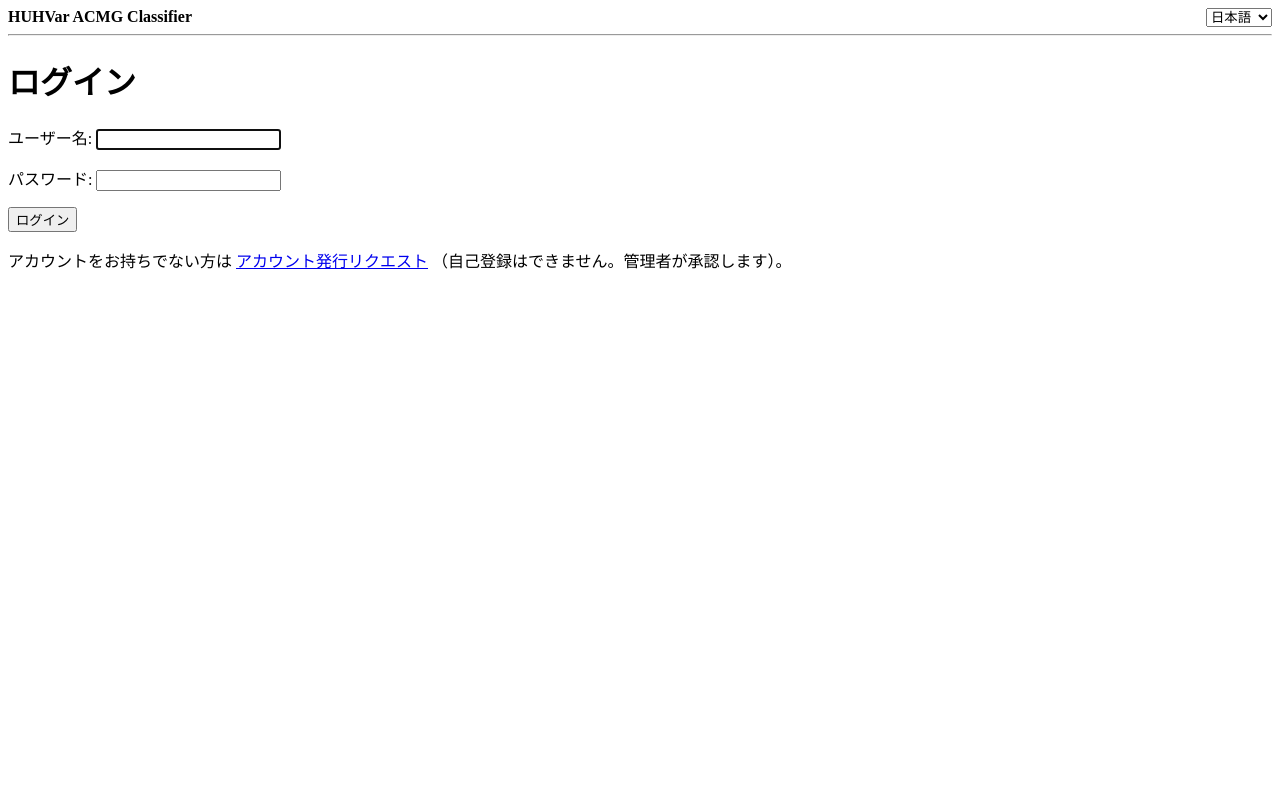
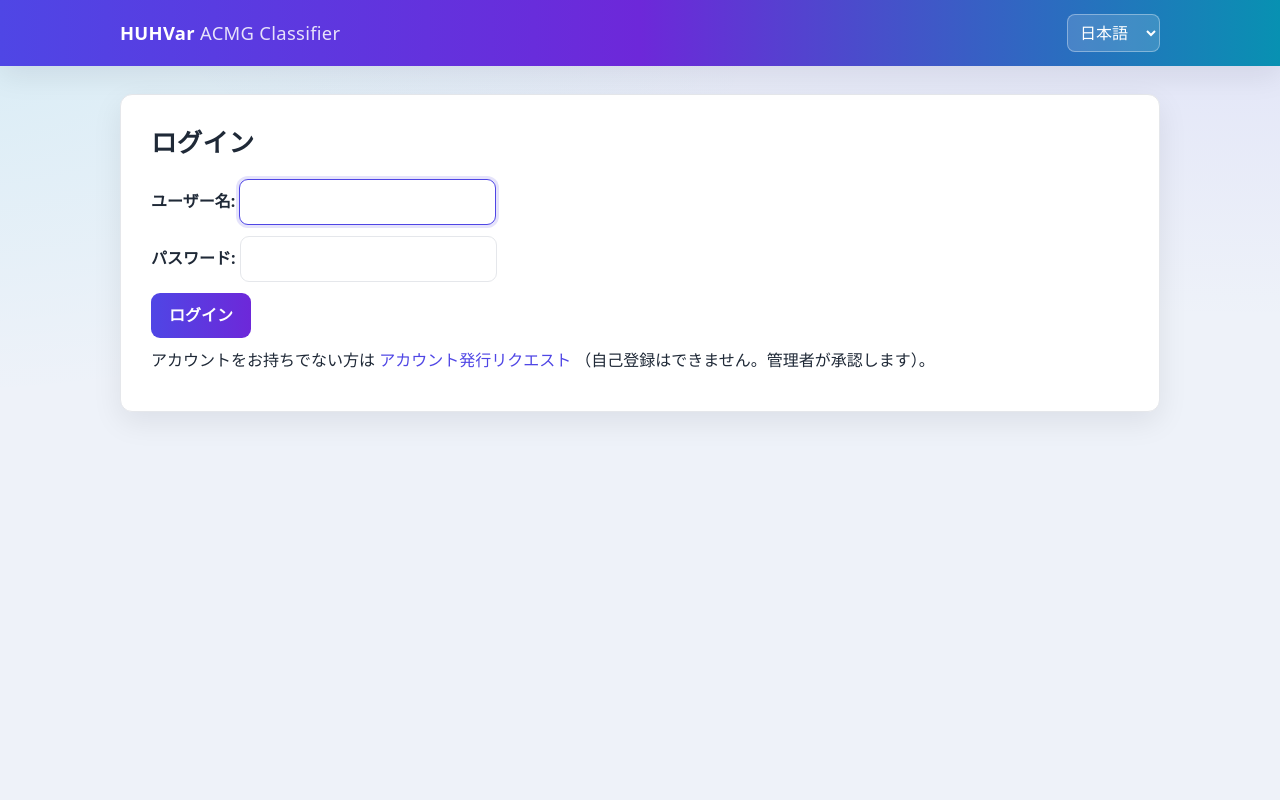
Before and after one commit to hnakahara/HUVar_app, a Django app: page /accounts/login/?next=/batch/jobs/ in a window 1280 px wide. Run offline with Django 4.2, Linux system fonts and the light colour scheme; parts of the project's set-up code (start-up, migrations or seed data) failed here and were passed over.

Commit message:
feat: modern UI (self-hosted CSS, topbar + card layout)
Add static/css/app.css (gradient topbar, card layout, styled tables/forms/buttons), STATICFILES_DIRS, and restructure base.html. Element-level CSS so all pages restyle without per-template edits. CSP-friendly (self-hosted).

```diff
--- a/config/settings/base.py
+++ b/config/settings/base.py
@@ -116,6 +116,8 @@ LOCALE_PATHS = [BASE_DIR / "locale"]
 
 STATIC_URL = "/acmg/static/"
 STATIC_ROOT = "/static"
+# プロジェクト同梱の静的ファイル（自前 CSS 等）を collectstatic 対象にする
+STATICFILES_DIRS = [BASE_DIR / "static"]
 
 # アップロード VCF / 生成 TSV の保存先（認証付きビューで配信。/media は公開しない）
 MEDIA_ROOT = BASE_DIR / "media"
--- /dev/null
+++ b/static/css/app.css
@@ -0,0 +1,165 @@
+:root {
+  --bg: #eef2f9;
+  --card: #ffffff;
+  --text: #1f2937;
+  --muted: #6b7280;
+  --accent: #4f46e5;
+  --accent-2: #06b6d4;
+  --danger: #dc2626;
+  --warn: #b45309;
+  --ok: #047857;
+  --border: #e5e7eb;
+  --radius: 12px;
+  --shadow: 0 10px 30px rgba(2, 6, 23, .08);
+}
+
+* { box-sizing: border-box; }
+
+body {
+  margin: 0;
+  font-family: system-ui, -apple-system, "Segoe UI", Roboto, "Helvetica Neue",
+    "Hiragino Kaku Gothic ProN", "Noto Sans JP", Meiryo, sans-serif;
+  color: var(--text);
+  background:
+    radial-gradient(1200px 400px at 100% -10%, rgba(79, 70, 229, .10), transparent),
+    radial-gradient(900px 400px at -10% 0%, rgba(6, 182, 212, .10), transparent),
+    var(--bg);
+  line-height: 1.6;
+  min-height: 100vh;
+}
+
+/* ---- Top bar ---- */
+.topbar {
+  background: linear-gradient(90deg, #4f46e5 0%, #6d28d9 50%, #0891b2 100%);
+  color: #fff;
+  box-shadow: var(--shadow);
+  position: sticky;
+  top: 0;
+  z-index: 10;
+}
+.topbar-inner {
+  max-width: 1080px;
+  margin: 0 auto;
+  padding: 14px 20px;
+  display: flex;
+  align-items: center;
+  gap: 16px;
+}
+.brand {
+  font-weight: 800;
+  font-size: 1.15rem;
+  letter-spacing: .3px;
+  color: #fff;
+  text-decoration: none;
+}
+.brand span { font-weight: 500; opacity: .85; }
+.topnav { margin-left: auto; display: flex; align-items: center; gap: 12px; }
+.topnav .user { font-size: .9rem; opacity: .9; }
+.topnav select {
+  background: rgba(255, 255, 255, .15);
+  color: #fff;
+  border: 1px solid rgba(255, 255, 255, .35);
+  border-radius: 8px;
+  padding: 6px 8px;
+}
+.topnav select option { color: #111; }
+.btn-ghost {
+  color: #fff;
+  text-decoration: none;
+  border: 1px solid rgba(255, 255, 255, .5);
+  border-radius: 8px;
+  padding: 6px 12px;
+  font-size: .9rem;
+  transition: background .15s ease;
+}
+.btn-ghost:hover { background: rgba(255, 255, 255, .18); }
+
+/* ---- Layout ---- */
+.container { max-width: 1080px; margin: 28px auto; padding: 0 20px; }
+.card {
+  background: var(--card);
+  border: 1px solid var(--border);
+  border-radius: var(--radius);
+  box-shadow: var(--shadow);
+  padding: 28px 30px;
+}
+
+h1 { font-size: 1.6rem; margin: 0 0 .6em; letter-spacing: .2px; }
+h2 { font-size: 1.2rem; margin: 1.4em 0 .5em; padding-bottom: .3em; border-bottom: 2px solid var(--border); }
+h3 { font-size: 1.02rem; color: var(--muted); }
+p { margin: .6em 0; }
+a { color: var(--accent); text-decoration: none; }
+a:hover { text-decoration: underline; }
+code {
+  background: #f1f5f9; color: #0f172a; padding: 2px 6px;
+  border-radius: 6px; font-size: .9em;
+}
+
+/* ---- Forms ---- */
+form p { margin: .7em 0; }
+label { font-weight: 600; }
+input[type="text"], input[type="password"], input[type="email"],
+input[type="number"], textarea, select {
+  font: inherit;
+  padding: 9px 12px;
+  border: 1px solid var(--border);
+  border-radius: 9px;
+  background: #fff;
+  color: var(--text);
+  outline: none;
+  transition: border-color .15s, box-shadow .15s;
+}
+input:focus, textarea:focus, select:focus {
+  border-color: var(--accent);
+  box-shadow: 0 0 0 3px rgba(79, 70, 229, .15);
+}
+button, input[type="submit"] {
+  font: inherit;
+  font-weight: 600;
+  cursor: pointer;
+  color: #fff;
+  background: linear-gradient(90deg, var(--accent), #6d28d9);
+  border: none;
+  border-radius: 9px;
+  padding: 10px 18px;
+  transition: transform .05s ease, filter .15s ease;
+}
+button:hover, input[type="submit"]:hover { filter: brightness(1.07); }
+button:active { transform: translateY(1px); }
+
+/* ---- Tables ---- */
+table {
+  border-collapse: collapse;
+  width: 100%;
+  margin: 1em 0;
+  font-size: .92rem;
+  background: #fff;
+  border: 1px solid var(--border);
+  border-radius: var(--radius);
+  overflow: hidden;
+}
+th, td { padding: 9px 12px; text-align: left; border: 0; border-bottom: 1px solid var(--border); vertical-align: top; }
+thead th {
+  background: #f8fafc; color: #334155; font-weight: 700;
+  border-bottom: 2px solid var(--border);
+}
+tbody tr:nth-child(even) { background: #fafbff; }
+tbody tr:hover { background: #f1f5ff; }
+table button { padding: 6px 12px; font-size: .85rem; }
+
+/* ---- Messages / alerts ---- */
+.messages { margin-bottom: 16px; display: grid; gap: 8px; }
+.alert {
+  background: #ecfdf5; border: 1px solid #a7f3d0; color: #065f46;
+  padding: 10px 14px; border-radius: 10px;
+}
+
+/* ---- Lists ---- */
+ul { padding-left: 1.2em; }
+li { margin: .25em 0; }
+
+/* ---- Badge (classification 等) ---- */
+.badge {
+  display: inline-block; padding: 2px 10px; border-radius: 999px;
+  font-weight: 700; font-size: .85rem; background: #eef2ff; color: var(--accent);
+}
--- a/templates/base.html
+++ b/templates/base.html
@@ -1,4 +1,4 @@
-{% load i18n %}
+{% load i18n static %}
 {% get_current_language as LANGUAGE_CODE %}
 <!DOCTYPE html>
 <html lang="{{ LANGUAGE_CODE|default:'ja' }}">
@@ -6,16 +6,18 @@
     <meta charset="utf-8">
     <meta name="viewport" content="width=device-width, initial-scale=1">
     <title>{% block title %}HUHVar ACMG Classifier{% endblock %}</title>
+    <link rel="stylesheet" href="{% static 'css/app.css' %}">
 </head>
 <body>
-    <header>
-        <strong>HUHVar ACMG Classifier</strong>
+    <header class="topbar">
+        <div class="topbar-inner">
+            <a class="brand" href="{% url 'analysis:index' %}">HUHVar <span>ACMG Classifier</span></a>
+            <nav class="topnav">
                 {% if user.is_authenticated %}
-            | {{ user.get_username }}
-            <a href="{% url 'accounts:logout' %}">{% translate "ログアウト" %}</a>
+                    <span class="user">{{ user.get_username }}</span>
+                    <a class="btn-ghost" href="{% url 'accounts:logout' %}">{% translate "ログアウト" %}</a>
                 {% endif %}
-        <span style="float:right;">
-            <form action="{% url 'set_language' %}" method="post" style="display:inline;">
+                <form class="lang" action="{% url 'set_language' %}" method="post" style="margin:0;">
                     {% csrf_token %}
                     <input type="hidden" name="next" value="{{ request.path }}">
                     <select name="language" onchange="this.form.submit()">
@@ -23,16 +25,18 @@
                         <option value="en" {% if LANGUAGE_CODE == 'en' %}selected{% endif %}>English</option>
                     </select>
                 </form>
-        </span>
+            </nav>
+        </div>
     </header>
-    <hr>
+    <main class="container">
         {% if messages %}
-        <ul>
-            {% for message in messages %}<li>{{ message }}</li>{% endfor %}
-        </ul>
+            <div class="messages">
+                {% for message in messages %}<div class="alert">{{ message }}</div>{% endfor %}
+            </div>
         {% endif %}
-    <main>
+        <div class="card">
             {% block content %}{% endblock %}
+        </div>
     </main>
 </body>
 </html>
```
Lines whose indentation alone changed are shown as unchanged.
